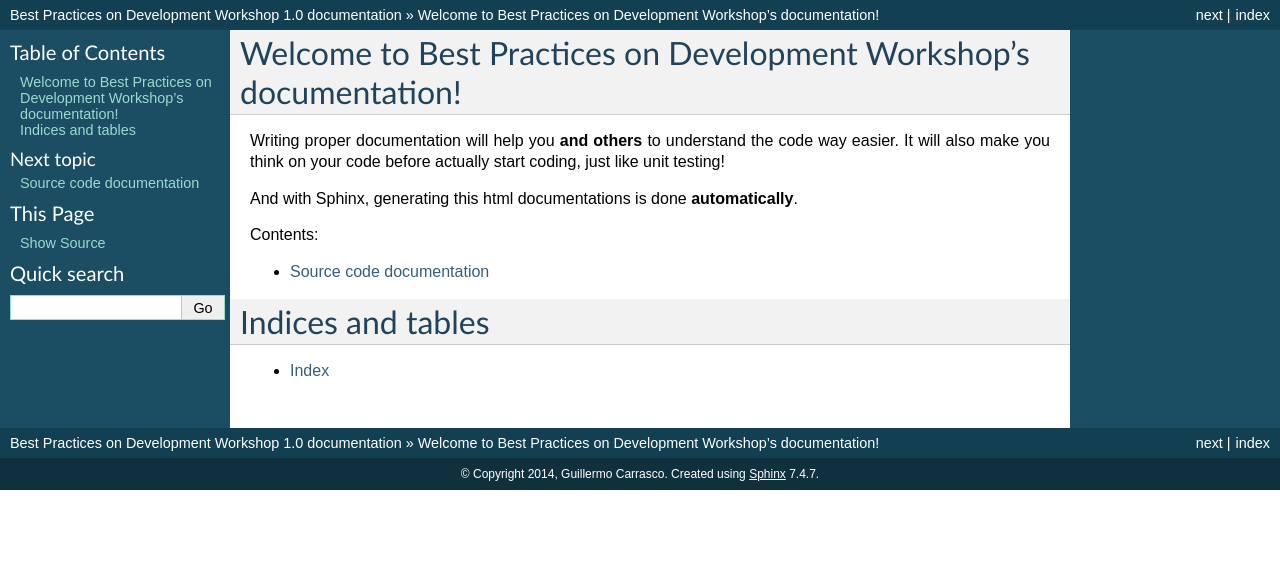
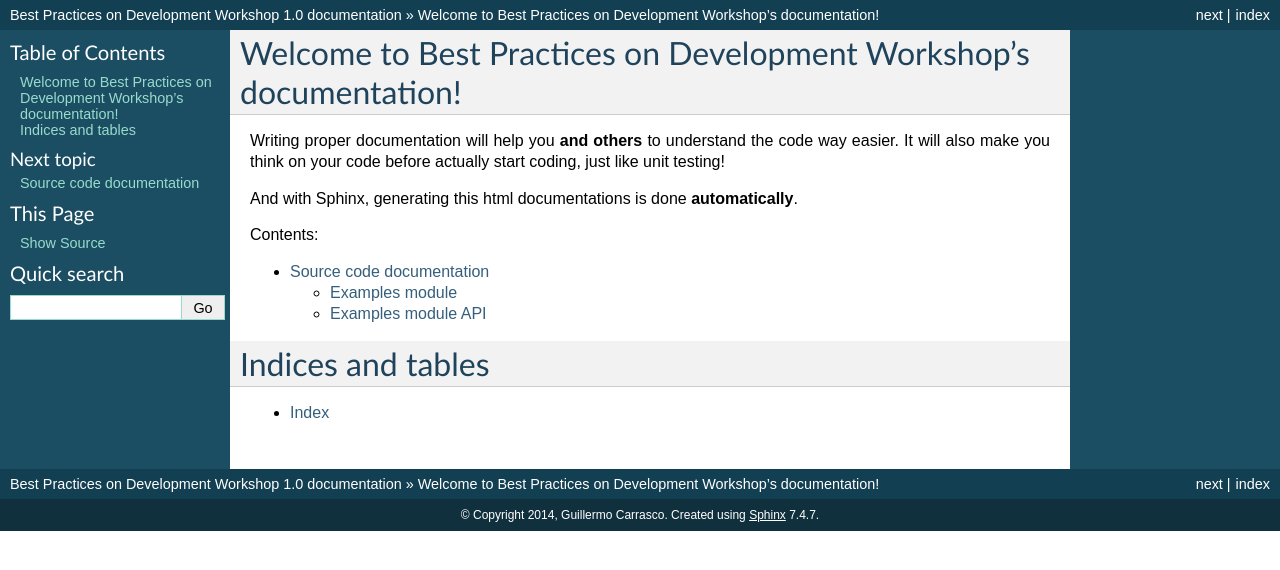
Before and after one commit to guillermo-carrasco/BestPracticesWorkshop, a Sphinx documentation site: the page built from sphinx/source/index.rst, in a window 1280 px wide. Shown: the top 570 px of the page. Built offline with Sphinx 7.4.7, drawn with Linux system fonts in a browser that asks for light colours; formulas are drawn with MathJax 3.

Commit message:
Nicer, niceeeer!

```diff
--- a/sphinx/source/code.rst
+++ b/sphinx/source/code.rst
@@ -1,8 +1,14 @@
 Source code documentation
 =========================
+
+Examples module
+_______________
 
 .. automodule:: BestPracticesWorkshop
     :members:
 
+Examples module API
+___________________
+
 .. automodule:: BestPracticesWorkshop.examples
     :members:
```
